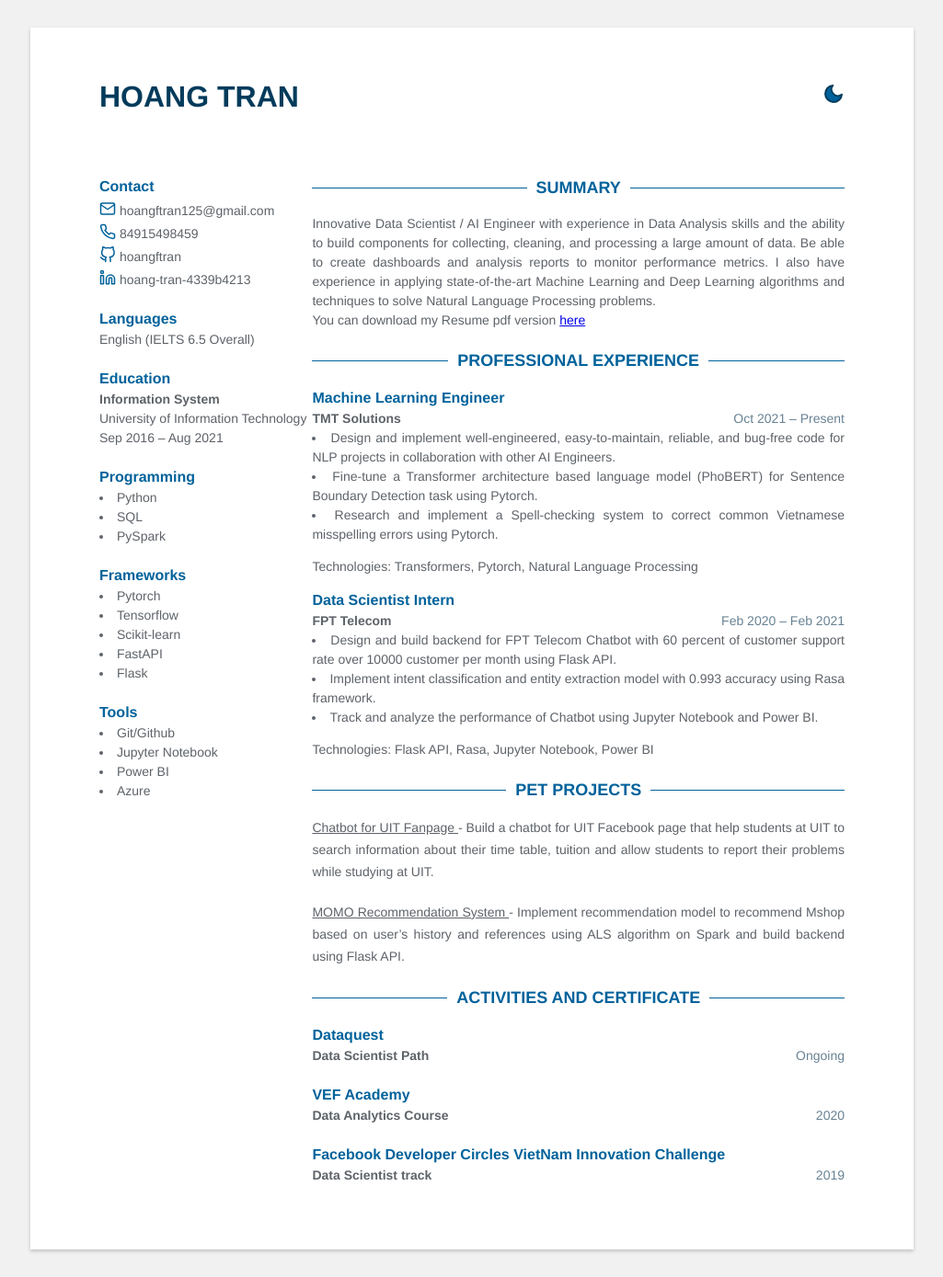
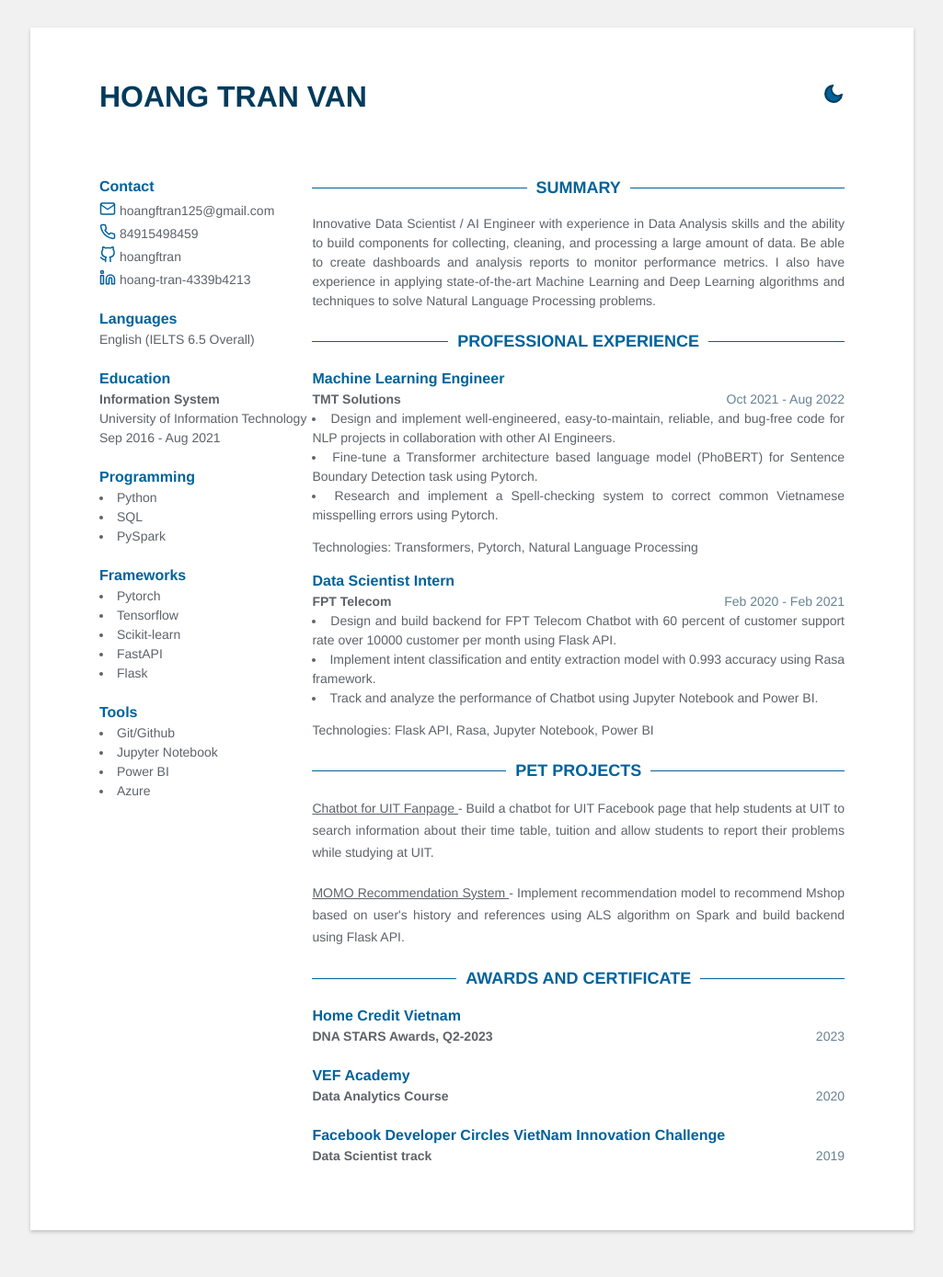
Before and after one commit to hoangftran/hoangftran.github.io, a Jekyll site: the page built from index.html, in a window 1280 px wide. Shown: the whole page at 92% size, without its empty margins (127-1152 px from the left). Built offline with Jekyll 4.4.1, drawn with Linux system fonts in a browser that asks for light colours; after the commit the page ends 1368 px from its top, so only the background shows below that.

Commit message:
update resume

```diff
--- a/_data/data.yml
+++ b/_data/data.yml
@@ -1,4 +1,4 @@
-name: Hoang Tran
+name: Hoang Tran Van
 support_dark_mode: true
 fork: false
 
@@ -16,7 +16,7 @@
 
 education:
   - degree: Information System
-    time: Sep 2016 – Aug 2021
+    time: Sep 2016 - Aug 2021
     university: University of Information Technology
 
 skills:
@@ -44,12 +44,18 @@
 profile: |
   Innovative Data Scientist / AI Engineer with experience in Data Analysis skills and the ability to build components for collecting, cleaning, and processing a large amount of data. Be able to create dashboards and analysis reports to monitor performance metrics. I also have experience in applying state-of-the-art Machine Learning and Deep Learning algorithms and techniques to solve Natural Language Processing problems.
   <br>
-  You can download my Resume pdf version <a href="https://drive.google.com/file/d/11y0GSAeLSLsihSwU0X0wI68PM3WoS3ud/view?usp=sharing">here</a>
 
 # Experience
 experience:
+  - role: Operations AI Engineer
+    time: Aug 2022 - Present
+    company: Home Credit Vietnam
+    details: |
+      <li>Design and implement a scalable data pipeline for Voicebot/Chatbot using Spark SQL and Python</li>
+      <li>Develop solutions for automate business processes and tasks</li>
+experience:
   - role: Machine Learning Engineer
-    time: Oct 2021 – Present
+    time: Oct 2021 - Aug 2022
     company: TMT Solutions
     details: |
       <li>Design and implement well-engineered, easy-to-maintain, reliable, and bug-free code for NLP projects in collaboration with other AI Engineers.</li>
@@ -68,7 +74,7 @@
   #     <code>Scrapy</code>, <code>Spacy</code>, <code>Natural Language Processing</code>
 
   - role: Data Scientist Intern
-    time: Feb 2020 – Feb 2021
+    time: Feb 2020 - Feb 2021
     company: FPT Telecom
     details: |
       <li>Design and build backend for FPT Telecom Chatbot with 60 percent of customer support rate over 10000 customer per month using Flask API.</li>
@@ -97,14 +103,14 @@
   - title: MOMO Recommendation System
     link: https://www.github.com//hoangftran/FivX-Momo
     details: |
-      Implement recommendation model to recommend Mshop based on user’s history and references using ALS algorithm on
+      Implement recommendation model to recommend Mshop based on user's history and references using ALS algorithm on
       Spark and build backend using Flask API.
 
 # Volunteering
 volunteering:
-  - time: Ongoing
-    role: Dataquest
-    company: Data Scientist Path
+  - time: 2023
+    role: Home Credit Vietnam
+    company: DNA STARS Awards, Q2-2023
     details: |
 
 
--- a/_includes/volunteering.html
+++ b/_includes/volunteering.html
@@ -1,7 +1,7 @@
 {% assign volunteering = site.data.data.volunteering %}
 {% if volunteering %}
 <section class="volunteering">
-    <h2 class="title">Activities and Certificate</h2>
+    <h2 class="title">Awards and Certificate</h2>
     {% for vol in volunteering %}
         <div class="volunteering-item">
             <div class="role">
```
